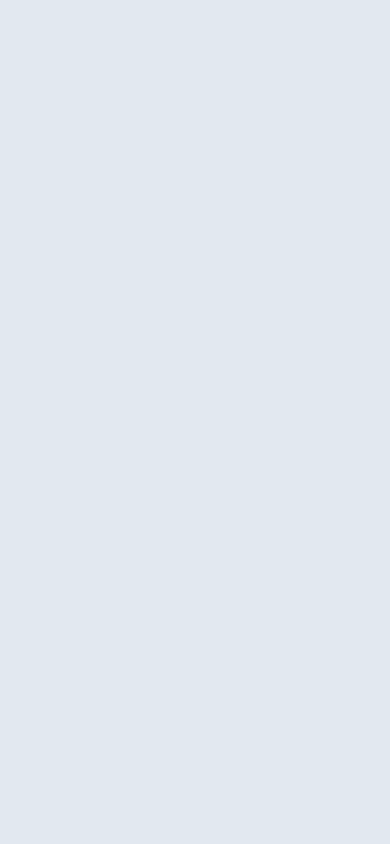
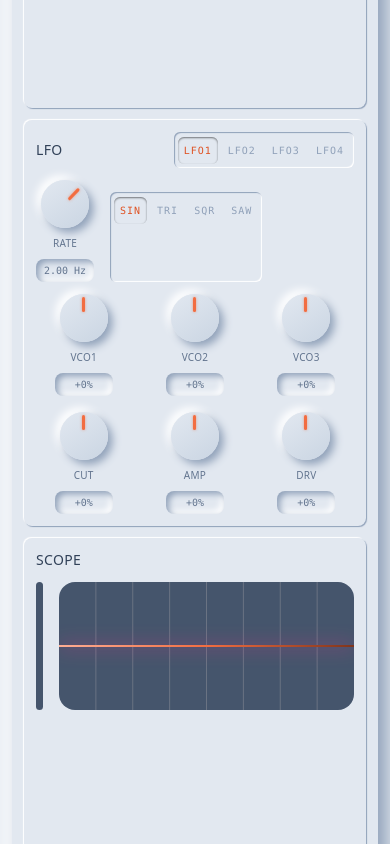
Before and after one commit to svandriel/axiom-synth, a Vue app in the folder app/: page / in a window 390 px wide. Shown: the part 2460-3304 px from the top of the page. Before the commit the page ends 1772 px from the top, so only its background shows below. Built offline with nearby package versions, Linux system fonts and the light colour scheme.

Commit message:
feat(ui): wire LfoPanel into Synth grid

```diff
--- a/app/src/components/Synth.vue
+++ b/app/src/components/Synth.vue
@@ -3,7 +3,7 @@
     class="synth b-3 min-h-100 rounded-2xl bg-default p-3 shadow-out dark:bg-default-dark dark:shadow-out-dark"
   >
     <div
-      class="grid grid-cols-12 grid-rows-7 gap-3 sm:grid-rows-4 lg:grid-rows-3"
+      class="grid grid-cols-12 grid-rows-8 gap-3 sm:grid-rows-5 lg:grid-rows-3"
     >
       <OscillatorPanel
         class="col-span-12 row-start-1 sm:col-span-6 lg:col-span-4"
@@ -40,8 +40,13 @@
         v-model:type="waveshaperType"
         :curve="engine.shaperCurve"
       />
+      <LfoPanel
+        class="col-span-12 row-start-7 sm:col-span-12 sm:col-start-1 sm:row-start-4 lg:col-span-4 lg:row-start-3"
+        v-model="activeLfo"
+        v-model:selected-lfo="selectedLfo"
+      />
       <ScopePanel
-        class="col-span-12 row-start-7 sm:col-span-12 sm:col-start-1 sm:row-start-4 lg:col-span-4 lg:col-start-5 lg:row-start-3"
+        class="col-span-12 row-start-8 sm:col-span-12 sm:col-start-1 sm:row-start-5 lg:col-span-4 lg:col-start-5 lg:row-start-3"
       />
     </div>
 
@@ -49,11 +54,13 @@
   </div>
 </template>
 <script setup lang="ts">
-import { onUnmounted, reactive, ref, watch } from 'vue';
+import { computed, onUnmounted, reactive, ref, watch } from 'vue';
+import type { LfoConfig, LfoIndex } from '@axiom/audio-engine';
 import { useAudioEngine } from '../composables/use-audio-context.ts';
 import EnvelopePanel from './EnvelopePanel.vue';
 import FilterPanel from './FilterPanel.vue';
 import Keyboard from './Keyboard.vue';
+import LfoPanel from './LfoPanel.vue';
 import OscillatorPanel from './OscillatorPanel.vue';
 import ScopePanel from './ScopePanel.vue';
 import WaveshaperPanel from './WaveshaperPanel.vue';
@@ -68,6 +75,35 @@ const filterType = ref(engine.value.filterType);
 const waveshaperType = ref(engine.value.waveshaperType);
 const waveshaperDistortion = ref(engine.value.distortionAmount);
 const waveshaperDrive = ref(engine.value.waveshaperDrive);
+
+function cloneLfoConfig(c: LfoConfig): LfoConfig {
+  return {
+    rateHz: c.rateHz,
+    waveform: c.waveform,
+    depths: c.depths.slice() as LfoConfig['depths'],
+  };
+}
+
+const lfoConfigs = [
+  reactive(cloneLfoConfig(engine.value.lfoConfigs[0])),
+  reactive(cloneLfoConfig(engine.value.lfoConfigs[1])),
+  reactive(cloneLfoConfig(engine.value.lfoConfigs[2])),
+  reactive(cloneLfoConfig(engine.value.lfoConfigs[3])),
+];
+
+const selectedLfo = ref('0');
+const activeLfo = computed(() => lfoConfigs[Number(selectedLfo.value)]!);
+
+watch(
+  activeLfo,
+  cfg => {
+    engine.value.setLfoConfiguration(
+      Number(selectedLfo.value) as LfoIndex,
+      cfg,
+    );
+  },
+  { deep: true },
+);
 
 let osc1 = reactive({ ...engine.value.oscillatorConfigs[0] });
 let osc2 = reactive({ ...engine.value.oscillatorConfigs[1] });
```
